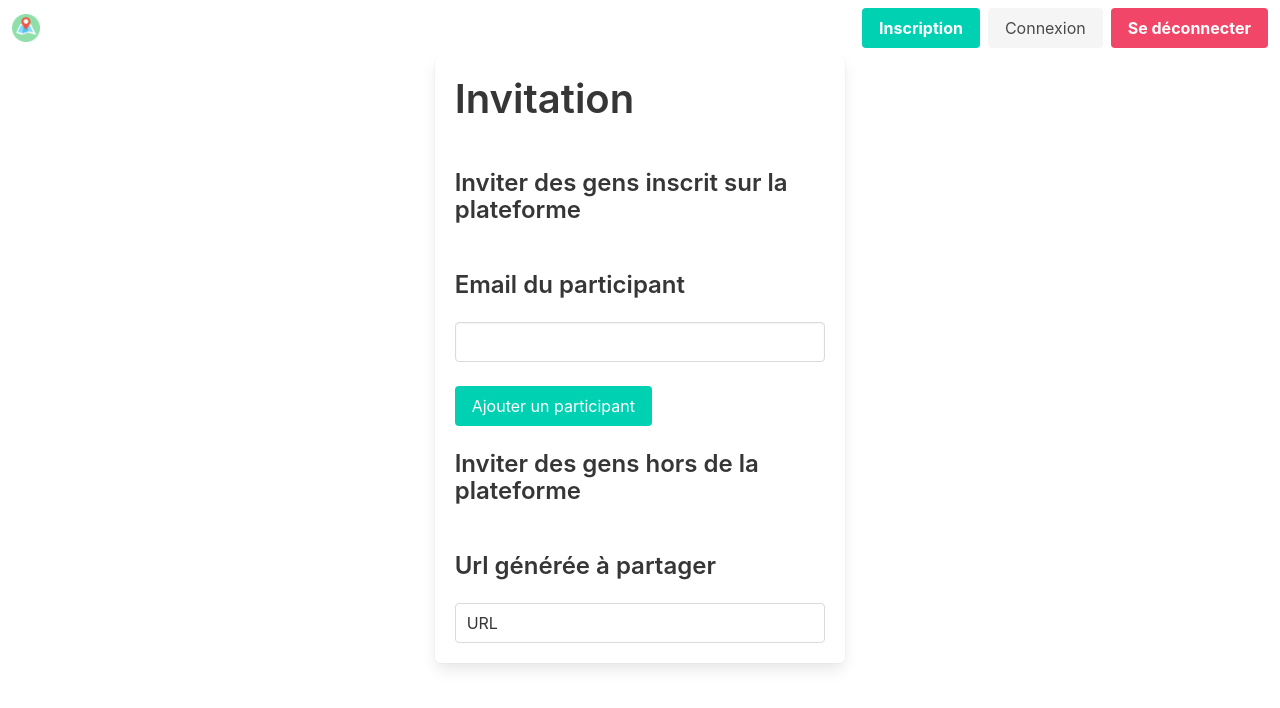
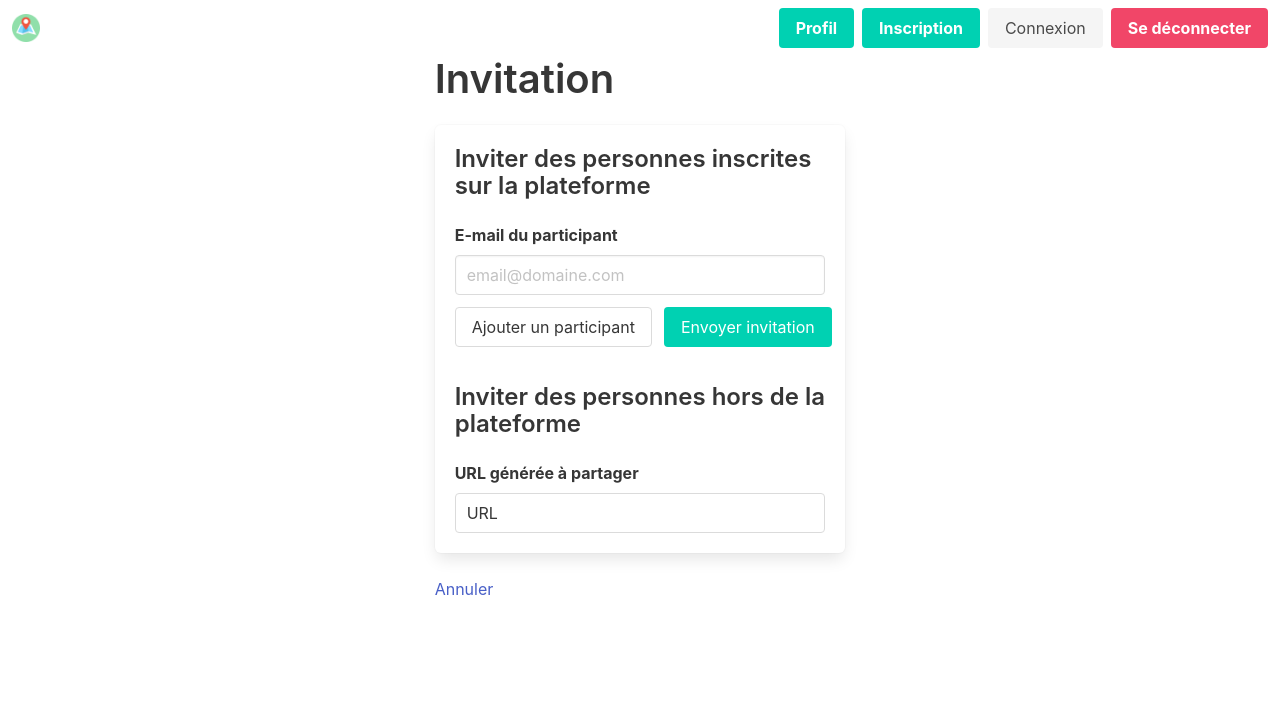
Before and after one commit to Arnaud541/VueJS_Reunionou, a Vue app: page /invit in a window 1280 px wide. Shown: the top 708 px of the page. Built offline with nearby package versions, Linux system fonts and the light colour scheme.

Commit message:
Feature: RegExp form

```diff
--- a/src/components/NavigationBar.vue
+++ b/src/components/NavigationBar.vue
@@ -24,7 +24,7 @@ function isAuthenticated() {
   <nav class="navbar" role="navigation" aria-label="main navigation">
     <div class="navbar-brand">
       <router-link to="/" class="navbar-item">
-        <img src="/public/assets/img/map.png" alt="50">
+        <img src="/public/assets/img/map.png" alt="70">
       </router-link>
 
       <a role="button" class="navbar-burger" aria-label="menu" aria-expanded="false" data-target="navbarMenu"
@@ -40,6 +40,9 @@ function isAuthenticated() {
         <div class="navbar-item">
           <div class="buttons">
 
+            <router-link to="/profil" class="button is-primary">
+              <strong>Profil</strong>
+            </router-link>
             <router-link to="/inscription" class="button is-primary">
               <strong>Inscription</strong>
             </router-link>
--- a/src/views/ConnexionView.vue
+++ b/src/views/ConnexionView.vue
@@ -1,5 +1,5 @@
 <script setup>
-import {reactive} from 'vue'
+import {reactive, ref} from 'vue'
 import {useRouter} from 'vue-router';
 
 const router = useRouter();
@@ -8,10 +8,28 @@ let user = reactive({
     email: '',
     password: ''
 })
+let errors = {
+    formulaire: ref(''),
+    boolFormulaire: false
+}
+
+function checkEmail() {
+    const regExp = /^[\w.-]+@[a-z0-9.-]+\.[a-z]{2,}$/i;
+    return (regExp.test(user.email) && user.email !== "")
+}
+
+function checkPassword() {
+    const regExp = /^[a-zA-Z0-9!@#$%^&*)(+=._-]+$/g;
+    return (regExp.test(user.password) && user.password !== "")
+}
 
 function validationFormulaire() {
-  console.log("Validation connexion");
+    if (checkEmail() && checkPassword()) {
+        errors.formulaire.value = '';
         router.push('/');
+    } else {
+        errors.formulaire.value = "Veuillez remplir tous les champs correctement.";
+    }
 }
 </script>
 
@@ -19,19 +37,20 @@ function validationFormulaire() {
     <div class="columns">
         <div class="column is-4 is-offset-4">
 
-      <h1 class="title">Se connecter</h1>
+            <h1 class="title is-2">Se connecter</h1>
 
             <form class="box" @submit.prevent="validationFormulaire">
-
                 <div class="field">
                     <label class="label">E-Mail</label>
-          <input class="input" v-model="user.email" type="email" placeholder="email@domaine.com">
+                    <input class="input" v-model="user.email" type="email" placeholder="email@domaine.com" required>
                 </div>
 
                 <div class="field">
                     <label class="label">Mot de passe</label>
-          <input class="input" v-model="user.password" type="password">
+                    <input class="input" v-model="user.password" type="password" required>
                 </div>
+
+                <div class="help is-danger" v-if="!errors.boolFormulaire">{{ errors.formulaire.value }}</div>
 
                 <div class="field is-grouped">
                     <div class="control">
@@ -41,10 +60,9 @@ function validationFormulaire() {
                         <router-link to="/" class="button">Annuler</router-link>
                     </div>
                 </div>
+
             </form>
             <router-link to="/inscription">Créer un compte</router-link>
-
-
         </div>
     </div>
 
--- a/src/views/CreateEventView.vue
+++ b/src/views/CreateEventView.vue
@@ -1,55 +1,139 @@
 <script setup>
-import {reactive} from 'vue'
+import {reactive, ref} from 'vue'
 import {useRouter} from 'vue-router';
 
 const router = useRouter();
 
 let event = reactive({
-  titre: '',
+    title: '',
     desc: '',
-  adresse: '',
-  ville: '',
-  cp: ''
+    street: '',
+    city: '',
+    zipcode: ''
 })
+let errors = {
+    title: ref(''),
+    desc: ref(''),
+    street: ref(''),
+    city: ref(''),
+    zipcode: ref('')
+}
+
+function checkTitle() {
+    const regExp = /^[A-Za-zÀ-ÖØ-öø-ÿ\s']+$/;
+    if (!regExp.test(event.title) && event.title !== "") {
+        errors.title.value = "Le titre est invalide.";
+        return false;
+    } else {
+        errors.title.value = "";
+        return true;
+    }
+}
+
+function checkDesc() {
+    const regExp = /^[A-Za-zÀ-ÖØ-öø-ÿ\s']+$/;
+    if (!regExp.test(event.desc) && event.desc !== "") {
+        errors.desc.value = "Le description est invalide.";
+        return false;
+    } else {
+        errors.desc.value = "";
+        return true;
+    }
+}
+
+function checkStreet() {
+    const regExp = /^[A-Za-zÀ-ÖØ-öø-ÿ\s,'-]*$/;
+    if (!regExp.test(event.street) && event.street !== "") {
+        errors.street.value = "L'adresse est invalide.";
+        return false;
+    } else {
+        errors.street.value = "";
+        return true;
+    }
+}
+
+function checkCity() {
+    const regExp = /^[A-Za-zÀ-ÖØ-öø-ÿ]+(?:[\s-][A-Za-zÀ-ÖØ-öø-ÿ]+)*$/;
+    if (!regExp.test(event.city) && event.city !== "") {
+        errors.city.value = "La ville est invalide.";
+        return false;
+    } else {
+        errors.city.value = "";
+        return true;
+    }
+}
+
+function checkZipcode() {
+    const regExp = /^([A-Z]+[A-Z]?-)?[0-9]{1,2} ?[0-9]{3}$/;
+    if (!regExp.test(event.zipcode) && event.zipcode !== "") {
+        errors.zipcode.value = "Le code postal est invalide.";
+        return false;
+    } else {
+        errors.zipcode.value = "";
+        return true;
+    }
+}
 
 function validationFormulaire() {
-  console.log("Validation formulaire");
+    if (checkTitle() && checkDesc() && checkStreet() && checkCity() && checkZipcode()) {
         router.push('/invit');
+    }
 }
 </script>
 
 <template>
     <div class="columns">
         <div class="column is-4 is-offset-4">
-            <h1 class="title">Créer un évènement</h1>
+            <h1 class="title is-2">Créer un évènement</h1>
+
             <form class="box" @submit.prevent="validationFormulaire">
+
+                <div class="field" :class="{ 'has-error': !checkTitle() }">
                     <div class="field">
                         <label class="label">Titre</label>
-                    <input class="input" type="text" v-model="event.titre"><br/>
+                        <input class="input" type="text" v-model="event.title" required>
+                    </div>
+                    <p class="help is-danger" v-if="!checkTitle()">Le titre est invalide.</p>
                 </div>
 
+                <div class="field" :class="{ 'has-error': !checkDesc() }">
                     <div class="field">
                         <label class="label">Description</label>
-                    <input class="input" type="text" v-model="event.desc"><br/>
+                        <input class="input" type="text" v-model="event.desc" required>
+                    </div>
+                    <p class="help is-danger" v-if="!checkDesc()">La description est invalide.</p>
                 </div>
 
+                <div class="field" :class="{ 'has-error': !checkStreet() }">
                     <div class="field">
                         <label class="label">Adresse</label>
-                    <input class="input" type="text" v-model="event.adresse"><br/>
+                        <input class="input" type="text" v-model="event.street" required>
                     </div>
+                    <p class="help is-danger" v-if="!checkStreet()">L'adresse est invalide.</p>
+                </div>
+
+                <div class="field" :class="{ 'has-error': !checkCity() }">
                     <div class="field">
                         <label class="label">Ville</label>
-                    <input class="input" type="text" v-model="event.ville"><br/>
+                        <input class="input" type="text" v-model="event.city" required>
                     </div>
+                    <p class="help is-danger" v-if="!checkCity()">La ville est invalide.</p>
+                </div>
+
+                <div class="field" :class="{ 'has-error': !checkZipcode() }">
                     <div class="field">
                         <label class="label">Code Postal</label>
-                    <input class="input" type="text" v-model="event.cp"><br/>
+                        <input class="input" type="text" v-model="event.zipcode" required>
                     </div>
+                    <p class="help is-danger" v-if="!checkZipcode()">Le code postal est invalide.</p>
+                </div>
+
                 <div class="field">
                     <div class="control">
                         <button class="button is-primary">Créer</button>
                     </div>
                 </div>
+
             </form>
         </div>
     </div>
--- a/src/views/InscriptionView.vue
+++ b/src/views/InscriptionView.vue
@@ -1,5 +1,5 @@
 <script setup>
-import {reactive} from 'vue'
+import {reactive, ref} from 'vue'
 import {useRouter} from 'vue-router';
 
 const router = useRouter();
@@ -12,19 +12,66 @@ let user = reactive({
     confirmPassword: ''
 })
 
+let errors = {
+    lastname: ref(''),
+    firstname: ref(''),
+    email: ref(''),
+    password: ref(''),
+    confirmPassword: ref('')
+}
+
+function checkLastname() {
+    const regExp = /^[A-Za-zÀ-ÖØ-öø-ÿ]+(?:[ -][A-Za-zÀ-ÖØ-öø-ÿ]+)*$/;
+    if (!regExp.test(user.lastname) && user.lastname !== "") {
+        errors.lastname.value = "Le nom est invalide.";
+        return false;
+    } else {
+        errors.lastname.value = "";
+        return true;
+    }
+}
+
+function checkFirstname() {
+    const regExp = /^[A-Za-zÀ-ÖØ-öø-ÿ]+(?:[ -][A-Za-zÀ-ÖØ-öø-ÿ]+)*$/;
+    if (!regExp.test(user.firstname) && user.firstname !== "") {
+        errors.firstname.value = "Le prénom est invalide.";
+        return false;
+    } else {
+        errors.firstname.value = "";
+        return true;
+    }
+}
+
+function checkEmail() {
+    const regExp = /^[\w.-]+@[a-z0-9.-]+\.[a-z]{2,}$/i;
+    if (!regExp.test(user.email) && user.email !== "") {
+        errors.email.value = "L'adresse e-mail est invalide.";
+        return false;
+    } else {
+        errors.email.value = "";
+        return true;
+    }
+}
+
 function checkPassword() {
-  return ((user.password === user.confirmPassword) && (user.password !== '') && (user.confirmPassword !== ''))
+    const regExp = /^(?=.*[A-Z])(?=.*[a-z])(?=.*\W)(?=.*\d)[A-Za-z\d\W]{8,}$/;
+    if (!regExp.test(user.password) && user.password !== "") {
+        errors.password.value = "Le mot de passe doit contenir au moins 8 caractères dont 1 majuscule, 1 minuscule, 1 chiffre et 1 caractère spécial.";
+        return false;
+    } else if (user.password !== user.confirmPassword) {
+        errors.confirmPassword.value = "Les mots de passe ne correspondent pas.";
+        return false;
+    } else {
+        errors.password.value = "";
+        errors.confirmPassword.value = "";
+        return true;
+    }
 }
 
 function validationFormulaire() {
-  console.log("Validation inscription");
-
-  if (!checkPassword()) {
-    alert("Le mot de passe et sa confirmation ne sont pas identiques.");
-    return;
+    if (checkLastname() && checkFirstname() && checkEmail() && checkPassword()) {
+        router.push('/connexion');
     }
-
-  router.push('/connexion');
 }
 </script>
 
@@ -32,46 +79,62 @@ function validationFormulaire() {
     <div class="columns">
         <div class="column is-4 is-offset-4">
 
-      <h1 class="title">S'inscrire</h1>
+            <h1 class="title is-2">S'inscrire</h1>
 
             <form class="box" @submit.prevent="validationFormulaire">
 
-        <div class="field">
+                <div class="field" :class="{ 'has-error': !checkLastname() }">
                     <label class="label">Nom</label>
-          <input class="input" v-model="user.lastname" type="text" placeholder="Dupont">
+                    <input class="input" v-model="user.lastname" type="text" placeholder="Dupont" required>
+                    <p class="help is-danger" v-if="!checkLastname()">Le nom est invalide.</p>
                 </div>
 
-        <div class="field">
+                <div class="field" :class="{ 'has-error': !checkFirstname() }">
                     <label class="label">Prénom</label>
-          <input class="input" v-model="user.firstname" type="text" placeholder="Michel">
+                    <input class="input" v-model="user.firstname" type="text" placeholder="Michel" required>
+                    <p class="help is-danger" v-if="!checkFirstname()">Le prénom est invalide.</p>
                 </div>
 
-        <div class="field">
+                <div class="field" :class="{ 'has-error': !checkEmail() }">
                     <label class="label">E-Mail</label>
-          <input class="input" v-model="user.email" type="email" placeholder="email@domaine.com">
+                    <input class="input" v-model="user.email" type="email" placeholder="email@domaine.com" required>
+                    <p class="help is-danger" v-if="!checkEmail()">L'email est invalide.</p>
                 </div>
 
-        <div class="field">
+                <div class="field" :class="{ 'has-error': !checkPassword() }">
+                    <br>
+                    <p class="p">Doit contenir :</p>
+                    <ul>
+                        <li> - 1 majuscule</li>
+                        <li> - 1 minuscule</li>
+                        <li> - 1 chiffre</li>
+                        <li> - 1 caractère spécial</li>
+                        <li> - 8 caractères minimum</li>
+                    </ul>
+                    <br>
+
                     <label class="label">Mot de passe</label>
-          <input class="input" v-model="user.password" type="password">
+                    <input class="input" v-model="user.password" type="password" required>
+                    <p class="help is-danger" v-if="!checkPassword()">Le mot de passe est invalide.</p>
                 </div>
 
-        <div class="field">
+                <div class="field" :class="{ 'has-error': !checkPassword() }">
                     <label class="label">Confirmer mot de passe</label>
-          <input class="input" v-model="user.confirmPassword" type="password">
+                    <input class="input" v-model="user.confirmPassword" type="password" required>
+                    <p class="help is-danger" v-if="!checkPassword()">Les mots de passe ne correspondent pas.</p>
                 </div>
 
                 <div class="field is-grouped">
                     <div class="control">
                         <button class="button is-primary">Valider inscription</button>
                     </div>
+
                     <div class="control">
                         <router-link to="/" class="button">Annuler</router-link>
                     </div>
+
                 </div>
             </form>
-
         </div>
     </div>
-
 </template>
--- a/src/views/InvitView.vue
+++ b/src/views/InvitView.vue
@@ -1,36 +1,77 @@
 <script setup>
+import {reactive, ref} from 'vue';
 import {useRouter} from 'vue-router';
 
 const router = useRouter();
 
+let participant = reactive({
+    email: ''
+});
+
+let errors = {
+    email: ref('')
+};
+
+let participants = [];
+
+function ajouterParticipant() {
+    console.log("Ajout participant");
+    participants.push({ email: participant.email });
+    participant.email = '';
+    console.log(participants);
+    router.push('/invit');
+}
+
+function checkEmail() {
+    const regExp = /^[\w.-]+@[a-z0-9.-]+\.[a-z]{2,}$/i;
+    if (!regExp.test(participant.email) && participant.email !== "") {
+        errors.email.value = "L'adresse e-mail est invalide.";
+        return false;
+    } else {
+        errors.email.value = "";
+        return true;
+    }
+}
+
 function validationFormulaire() {
-  console.log("Validation formulaire");
-  router.push('/');
+    console.log("Envoie invitation");
+    participants = [];
+    router.push('/');
 }
 </script>
 
 <template>
     <div class="columns">
         <div class="column is-4 is-offset-4">
+            <h1 class="title is-2">Invitation</h1>
+
             <form class="box" @submit.prevent="validationFormulaire">
-                <div>
-                    <h1 class="title is-2">Invitation</h1><br/>
+                <div class="field" :class="{ 'has-error': !checkEmail() }">
+                    <h3 class="title is-4">Inviter des personnes inscrites sur la plateforme</h3>
+                    <label class="label">E-mail du participant</label>
+                    <input class="input" v-model="participant.email" type="email" placeholder="email@domaine.com">
+                    <p class="help is-danger" v-if="!checkEmail()">L'email est invalide.</p>
+                </div>
 
-                    <h3 class="title is-4">Inviter des gens inscrit sur la plateforme</h3><br/>
-
-                    <h3 class="title is-4">Email du participant</h3>
-                    <input class="input" type="text"><br/><br/>
-
-                    <button class="button is-primary">Ajouter un participant</button><br/><br/>
-
-                    <h3 class="title is-4">Inviter des gens hors de la plateforme</h3><br/>
-
-                    <h3 class="title is-4">Url générée à partager</h3>
-                    <div>
+                <div class="field is-grouped">
+                    <div class="control">
+                        <button class="button" @click.prevent="ajouterParticipant">Ajouter un participant</button>
+                    </div>
+                    <div class="control">
+                        <button class="button is-primary">Envoyer invitation</button>
+                    </div>
+                </div>
+                <br>
+                <div class="field">
+                    <div class="control">
+                        <h3 class="title is-4">Inviter des personnes hors de la plateforme</h3>
+                        <label class="label">URL générée à partager</label>
                         <input type="text" class="input" value="URL" readonly>
                     </div>
                 </div>
+
             </form>
+            <router-link to="/">Annuler</router-link>
         </div>
     </div>
 </template>
```
Lines whose indentation alone changed are shown as unchanged.
